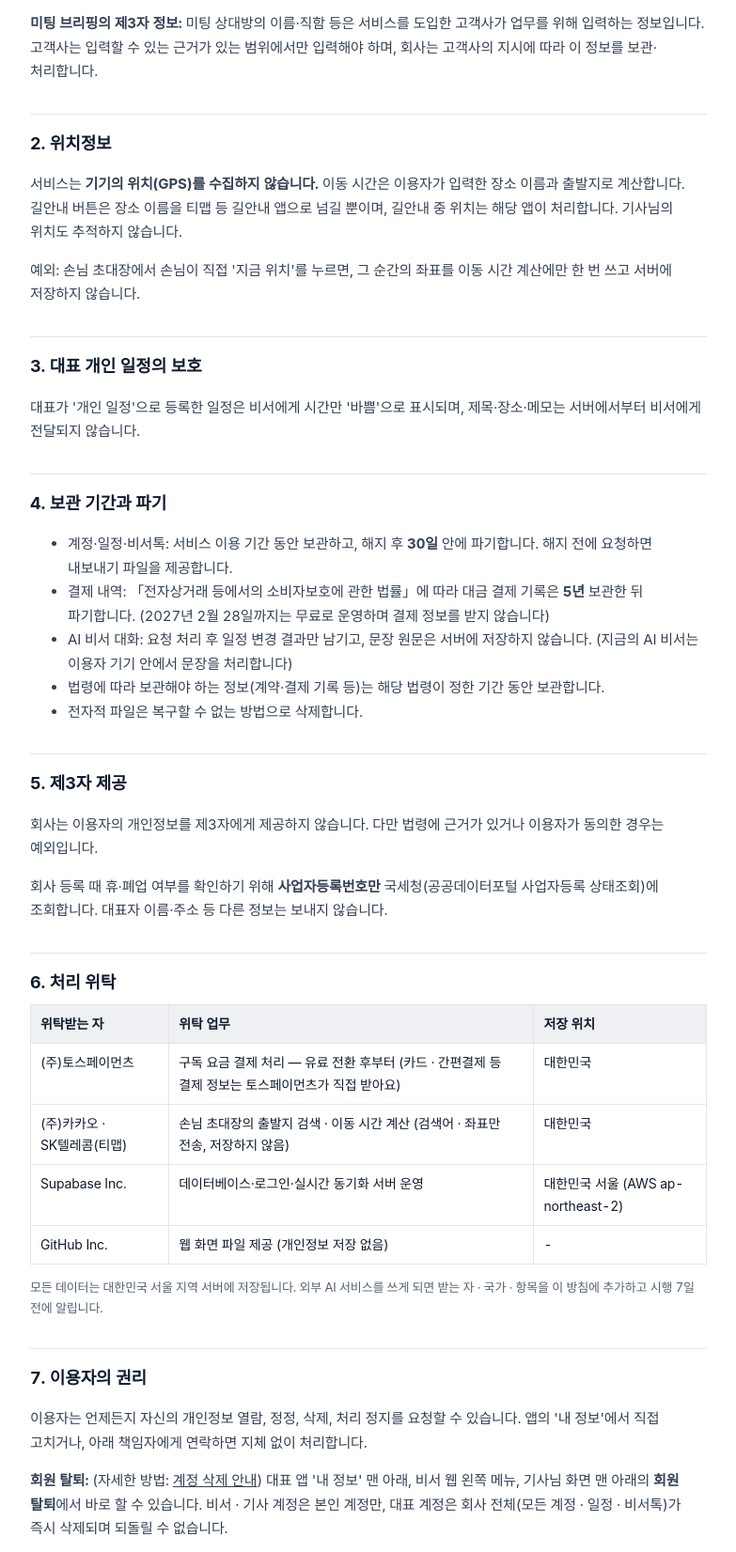
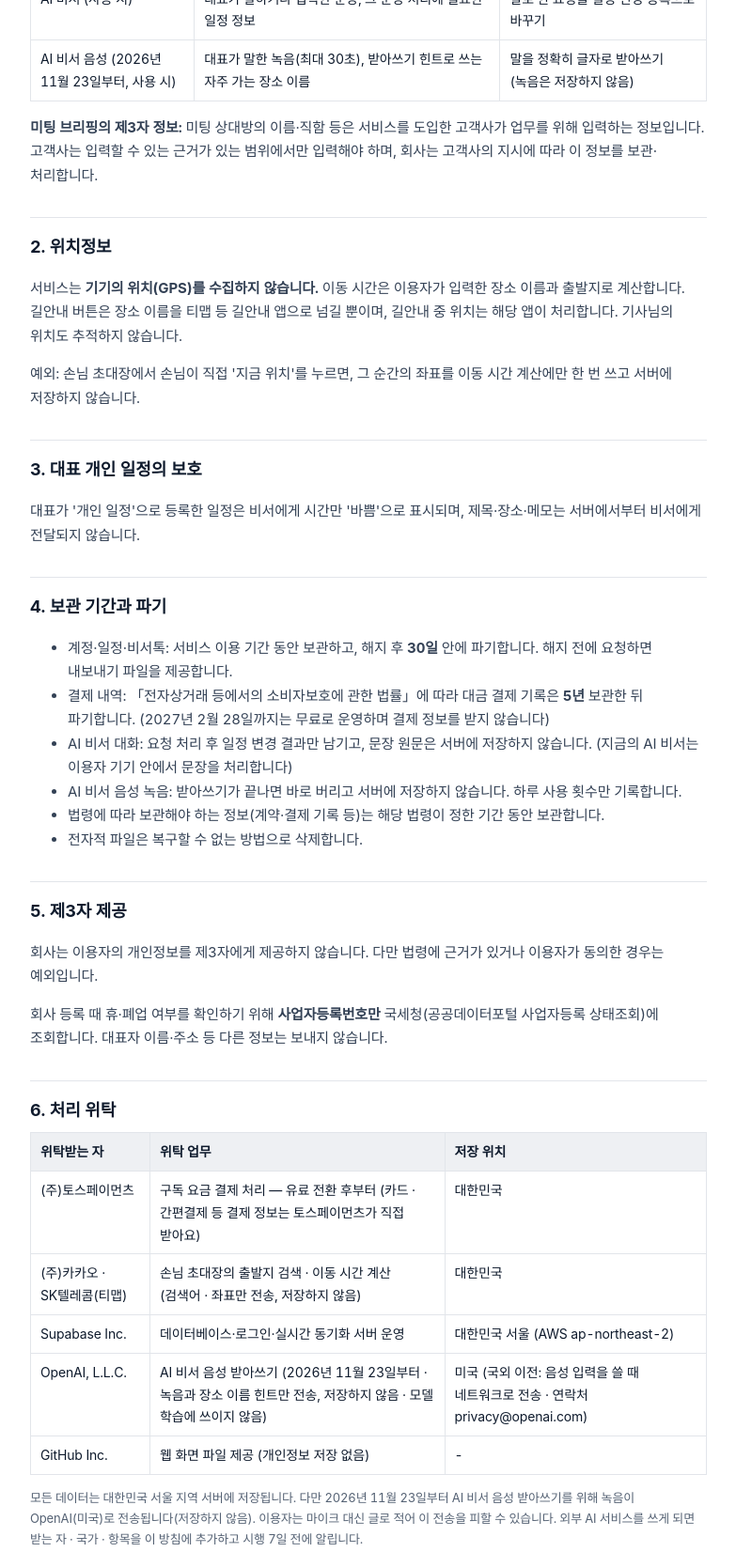
Before and after one commit to ktj8824-stack/ceoplanner-web, a plain HTML site: page privacy.html in a window 1280 px wide. Shown: the part 817-2469 px from the top of the page at 94% size, without its empty margins (248-1031 px from the left). Drawn offline with Linux system fonts and the light colour scheme; a web font is replaced by a local one.

Commit message:
개인정보처리방침: AI 음성 받아쓰기(OpenAI, 녹음 저장 안 함) 추가
Co-Authored-By: Claude Opus 5.5 <noreply@anthropic.com>
Claude-Session: https://claude.ai/code/session_01D9Ws76gSp3rHaVbYRqHsro

```diff
--- a/privacy.html
+++ b/privacy.html
@@ -23,7 +23,7 @@
 <body>
 <main>
   <h1>CEO플래너 개인정보 처리방침</h1>
-  <p class="muted">시행일: 2026년 11월 15일 · 버전 1.0</p>
+  <p class="muted">시행일: 2026년 11월 15일 · 버전 1.0<br>변경 예정: 2026년 11월 23일 시행 · 버전 1.1 (AI 비서 음성 받아쓰기에 OpenAI 추가 — 아래 1·4·6번)</p>
 
 
   <p>CEO플래너 운영팀(이하 "운영자")은 CEO플래너(대표용 앱과 비서용 웹, 이하 "서비스")를 운영하면서 「개인정보 보호법」에 따라 이용자의 개인정보를 보호하고, 관련 고충을 신속하게 처리하기 위해 다음과 같이 개인정보 처리방침을 둡니다.</p>
@@ -40,6 +40,7 @@
     <tr><td>설정</td><td>아침 준비 시간, 비서·기사 이름과 연락처, 글자 크기</td><td>기상 시각 계산, 전화 연결</td></tr>
     <tr><td>알림</td><td>알림 수신용 기기 정보(푸시 구독 정보)</td><td>기상·출발·일정 변경 알림 발송</td></tr>
     <tr><td>AI 비서 (사용 시)</td><td>대표가 말하거나 입력한 문장, 그 문장 처리에 필요한 일정 정보</td><td>말로 한 요청을 일정 변경·등록으로 바꾸기</td></tr>
+    <tr><td>AI 비서 음성 (2026년 11월 23일부터, 사용 시)</td><td>대표가 말한 녹음(최대 30초), 받아쓰기 힌트로 쓰는 자주 가는 장소 이름</td><td>말을 정확히 글자로 받아쓰기 (녹음은 저장하지 않음)</td></tr>
   </table>
   <p><b>미팅 브리핑의 제3자 정보:</b> 미팅 상대방의 이름·직함 등은 서비스를 도입한 고객사가 업무를 위해 입력하는 정보입니다. 고객사는 입력할 수 있는 근거가 있는 범위에서만 입력해야 하며, 회사는 고객사의 지시에 따라 이 정보를 보관·처리합니다.</p>
 
@@ -55,6 +56,7 @@
     <li>계정·일정·비서톡: 서비스 이용 기간 동안 보관하고, 해지 후 <b>30일</b> 안에 파기합니다. 해지 전에 요청하면 내보내기 파일을 제공합니다.</li>
     <li>결제 내역: 「전자상거래 등에서의 소비자보호에 관한 법률」에 따라 대금 결제 기록은 <b>5년</b> 보관한 뒤 파기합니다. (2027년 2월 28일까지는 무료로 운영하며 결제 정보를 받지 않습니다)</li>
     <li>AI 비서 대화: 요청 처리 후 일정 변경 결과만 남기고, 문장 원문은 서버에 저장하지 않습니다. (지금의 AI 비서는 이용자 기기 안에서 문장을 처리합니다)</li>
+    <li>AI 비서 음성 녹음: 받아쓰기가 끝나면 바로 버리고 서버에 저장하지 않습니다. 하루 사용 횟수만 기록합니다.</li>
     <li>법령에 따라 보관해야 하는 정보(계약·결제 기록 등)는 해당 법령이 정한 기간 동안 보관합니다.</li>
     <li>전자적 파일은 복구할 수 없는 방법으로 삭제합니다.</li>
   </ul>
@@ -69,9 +71,10 @@
     <tr><td>(주)토스페이먼츠</td><td>구독 요금 결제 처리 — 유료 전환 후부터 (카드 · 간편결제 등 결제 정보는 토스페이먼츠가 직접 받아요)</td><td>대한민국</td></tr>
     <tr><td>(주)카카오 · SK텔레콤(티맵)</td><td>손님 초대장의 출발지 검색 · 이동 시간 계산 (검색어 · 좌표만 전송, 저장하지 않음)</td><td>대한민국</td></tr>
     <tr><td>Supabase Inc.</td><td>데이터베이스·로그인·실시간 동기화 서버 운영</td><td>대한민국 서울 (AWS ap-northeast-2)</td></tr>
+    <tr><td>OpenAI, L.L.C.</td><td>AI 비서 음성 받아쓰기 (2026년 11월 23일부터 · 녹음과 장소 이름 힌트만 전송, 저장하지 않음 · 모델 학습에 쓰이지 않음)</td><td>미국 (국외 이전: 음성 입력을 쓸 때 네트워크로 전송 · 연락처 privacy@openai.com)</td></tr>
     <tr><td>GitHub Inc.</td><td>웹 화면 파일 제공 (개인정보 저장 없음)</td><td>-</td></tr>
   </table>
-  <p class="muted">모든 데이터는 대한민국 서울 지역 서버에 저장됩니다. 외부 AI 서비스를 쓰게 되면 받는 자 · 국가 · 항목을 이 방침에 추가하고 시행 7일 전에 알립니다.</p>
+  <p class="muted">모든 데이터는 대한민국 서울 지역 서버에 저장됩니다. 다만 2026년 11월 23일부터 AI 비서 음성 받아쓰기를 위해 녹음이 OpenAI(미국)로 전송됩니다(저장하지 않음). 이용자는 마이크 대신 글로 적어 이 전송을 피할 수 있습니다. 외부 AI 서비스를 쓰게 되면 받는 자 · 국가 · 항목을 이 방침에 추가하고 시행 7일 전에 알립니다.</p>
 
   <h2>7. 이용자의 권리</h2>
   <p>이용자는 언제든지 자신의 개인정보 열람, 정정, 삭제, 처리 정지를 요청할 수 있습니다. 앱의 '내 정보'에서 직접 고치거나, 아래 책임자에게 연락하면 지체 없이 처리합니다.</p>
```
